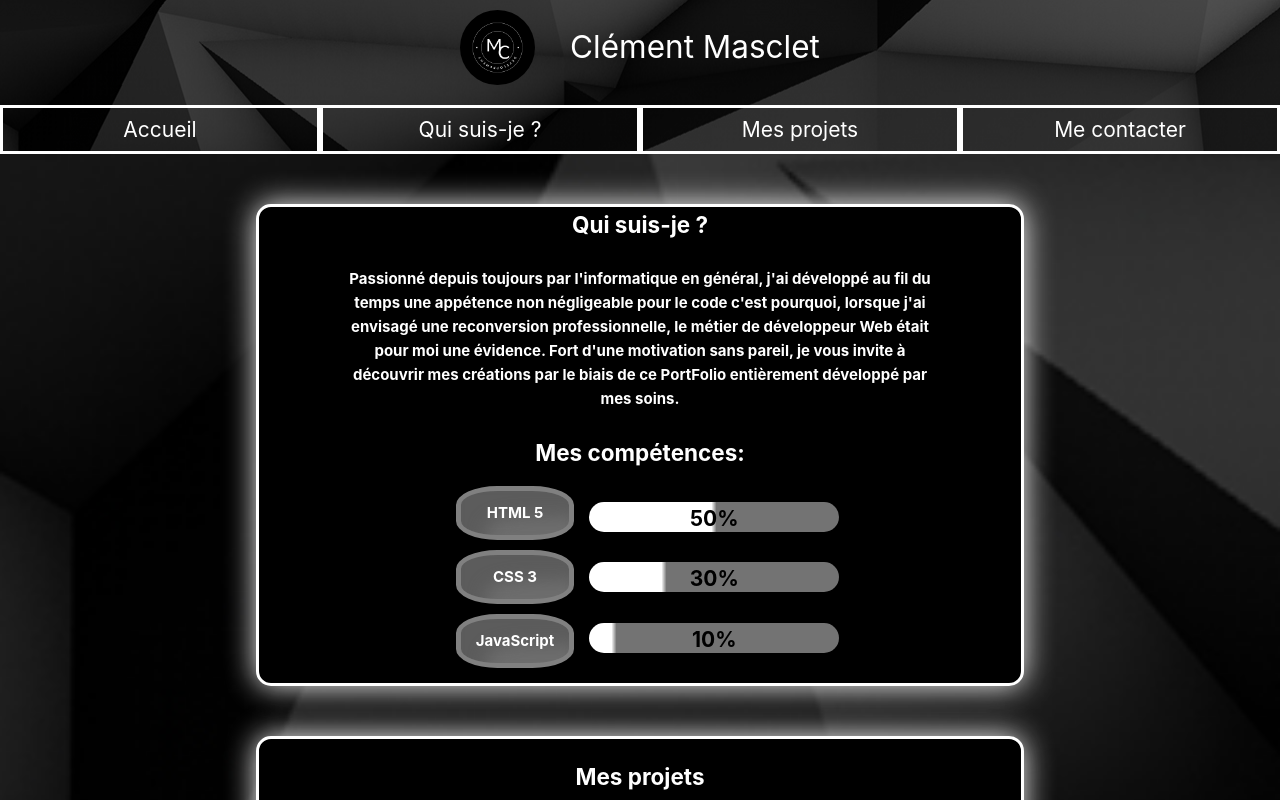
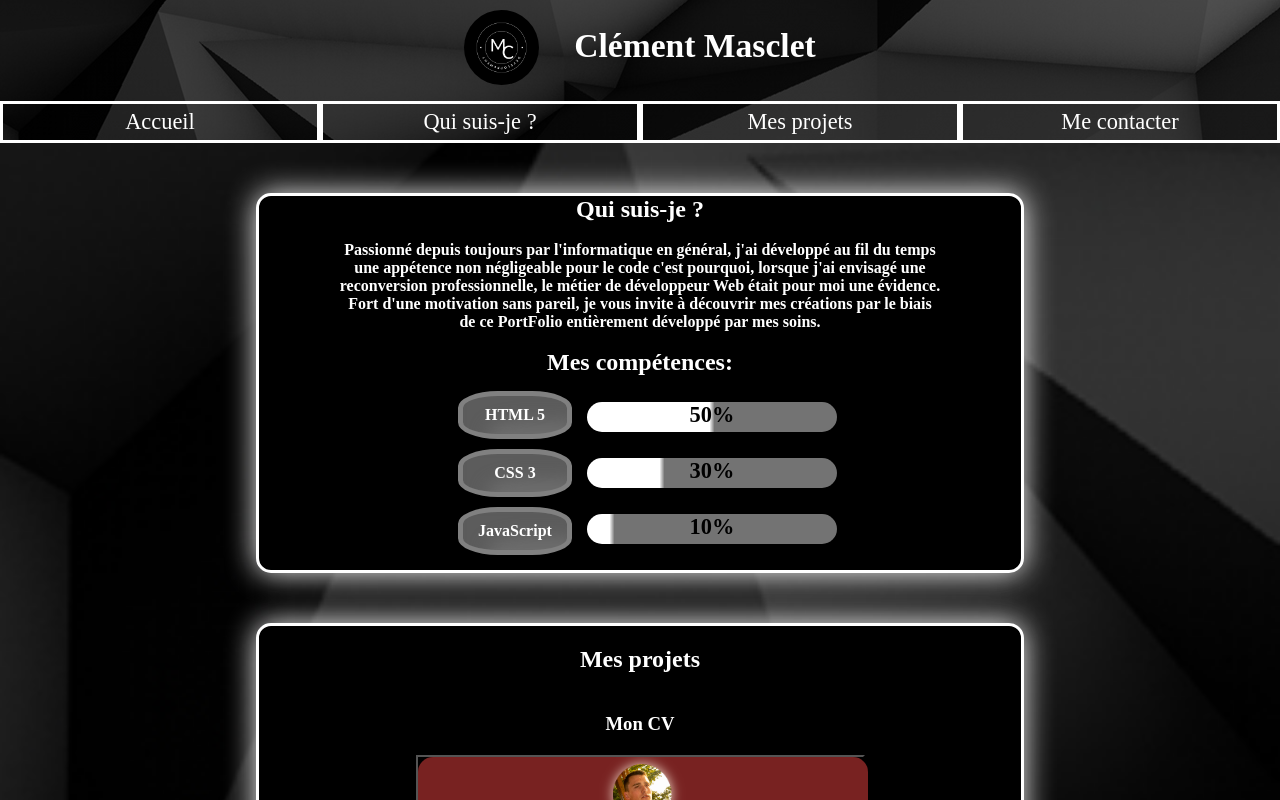
Before and after one commit to Frostbowl/ProjetFolioV2, a Vue app: page / in a window 1280 px wide. Shown: the top 800 px of the page. Built offline with nearby package versions, Linux system fonts and the light colour scheme.

Commit message:
correction & validation w3c & css

```diff
--- a/index.html
+++ b/index.html
@@ -6,7 +6,7 @@
     <meta name="viewport" content="width=device-width, initial-scale=1.0">
     <meta name="keywords" content="portfolio, cv, creation, web">
     <meta name="description" content="Bienvenue à toutes et à tous sur le Portfolio de Clément Masclet, développeur web et web mobile en formation.">
-    <script type="text/javascript"
+    <script
         src="https://cdn.jsdelivr.net/npm/@emailjs/browser@4/dist/email.min.js">
     </script>
     <title>%VITE_APP_TITLE%</title>
--- a/src/assets/css/base.css
+++ /dev/null
@@ -1,86 +0,0 @@
-/* color palette from <https://github.com/vuejs/theme> */
-:root {
-  --vt-c-white: #ffffff;
-  --vt-c-white-soft: #f8f8f8;
-  --vt-c-white-mute: #f2f2f2;
-
-  --vt-c-black: #181818;
-  --vt-c-black-soft: #222222;
-  --vt-c-black-mute: #282828;
-
-  --vt-c-indigo: #2c3e50;
-
-  --vt-c-divider-light-1: rgba(60, 60, 60, 0.29);
-  --vt-c-divider-light-2: rgba(60, 60, 60, 0.12);
-  --vt-c-divider-dark-1: rgba(84, 84, 84, 0.65);
-  --vt-c-divider-dark-2: rgba(84, 84, 84, 0.48);
-
-  --vt-c-text-light-1: var(--vt-c-indigo);
-  --vt-c-text-light-2: rgba(60, 60, 60, 0.66);
-  --vt-c-text-dark-1: var(--vt-c-white);
-  --vt-c-text-dark-2: rgba(235, 235, 235, 0.64);
-}
-
-/* semantic color variables for this project */
-:root {
-  --color-background: var(--vt-c-white);
-  --color-background-soft: var(--vt-c-white-soft);
-  --color-background-mute: var(--vt-c-white-mute);
-
-  --color-border: var(--vt-c-divider-light-2);
-  --color-border-hover: var(--vt-c-divider-light-1);
-
-  --color-heading: var(--vt-c-text-light-1);
-  --color-text: var(--vt-c-text-light-1);
-
-  --section-gap: 160px;
-}
-
-@media (prefers-color-scheme: dark) {
-  :root {
-    --color-background: var(--vt-c-black);
-    --color-background-soft: var(--vt-c-black-soft);
-    --color-background-mute: var(--vt-c-black-mute);
-
-    --color-border: var(--vt-c-divider-dark-2);
-    --color-border-hover: var(--vt-c-divider-dark-1);
-
-    --color-heading: var(--vt-c-text-dark-1);
-    --color-text: var(--vt-c-text-dark-2);
-  }
-}
-
-*,
-*::before,
-*::after {
-  box-sizing: border-box;
-  margin: 0;
-  font-weight: normal;
-}
-
-body {
-  min-height: 100vh;
-  color: var(--color-text);
-  background: var(--color-background);
-  transition:
-    color 0.5s,
-    background-color 0.5s;
-  line-height: 1.6;
-  font-family:
-    Inter,
-    -apple-system,
-    BlinkMacSystemFont,
-    'Segoe UI',
-    Roboto,
-    Oxygen,
-    Ubuntu,
-    Cantarell,
-    'Fira Sans',
-    'Droid Sans',
-    'Helvetica Neue',
-    sans-serif;
-  font-size: 15px;
-  text-rendering: optimizeLegibility;
-  -webkit-font-smoothing: antialiased;
-  -moz-osx-font-smoothing: grayscale;
-}
--- a/src/assets/css/main.css
+++ b/src/assets/css/main.css
@@ -1,5 +1,3 @@
-@import './base.css';
-
 *{
   box-sizing: border-box;
   margin: 0;
--- a/src/assets/modal/MonModal.vue
+++ b/src/assets/modal/MonModal.vue
@@ -42,7 +42,7 @@ onClickOutside(target, () => emit('modal-close'))
 .modal-mask {
     position: fixed;
     top: -50px;
-    left: -50;
+    left: -423px;
     width: 100%;
     height: 100%;
     background-color: rgba(0, 0, 0, 0.5);
--- a/src/components/Contact.vue
+++ b/src/components/Contact.vue
@@ -3,12 +3,12 @@
         <h1>Contactez-moi !</h1>
         <form class="Contact" @submit.prevent="transmit()" ref="contactForm" >
             <section class="info">
-                <label for="nom">Nom :</label>
-                <input  type="text" id="name" name="nom"  required>
+                <label for="name">Nom :</label>
+                <input  type="text" id="name" name="name" required>
                 <label for="prenom">Prénom :</label>
-                <input  type="text" name="prenom" id="prenom"  required> <br><br>
+                <input  type="text" name="prenom" id="prenom" required> <br><br>
                 <label for="objet">Objet du message :</label>
-                <input type="text" name="objet" id="objet"  required>
+                <input type="text" name="objet" id="objet" required>
             </section>
             <label for="message"></label>
             <textarea name="message" id="message" cols="60" rows="15"  required></textarea>
--- a/src/components/Header.vue
+++ b/src/components/Header.vue
@@ -36,7 +36,6 @@ section{
     flex-direction: row;
     align-items: center;
     justify-content: stretch;
-    padding-top: auto;
     margin-top: auto;
     padding-bottom: 10px;
 }
```
Also changed, not shown: src/stores/counter.js (deleted, +0 -12 lines).
